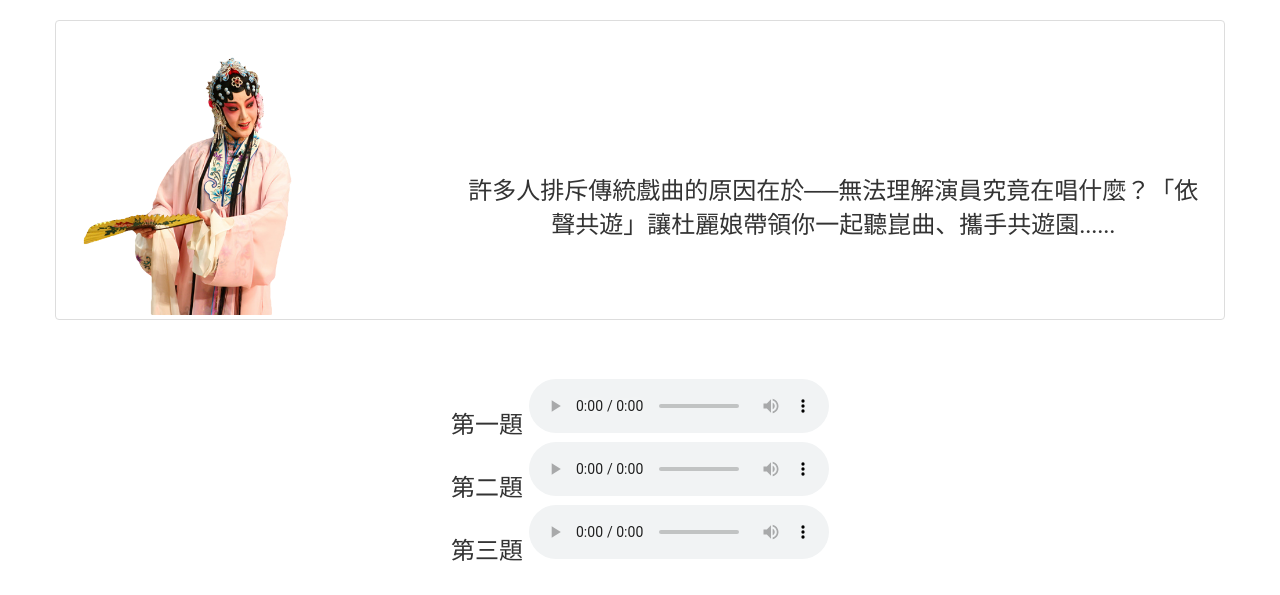
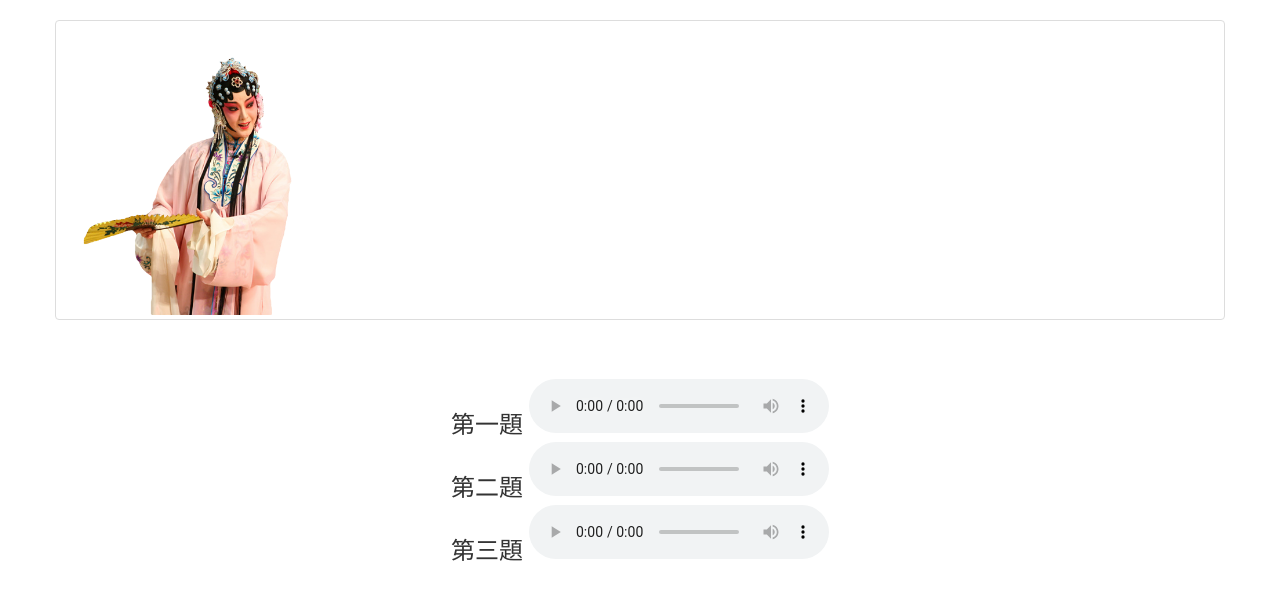
Before and after one commit to pluddie/ThePeonyPavilion, a plain HTML site: page gameindex.html in a window 1280 px wide. Shown: the part 74-669 px from the top of the page. Drawn offline with nearby package versions, Linux system fonts and the light colour scheme; a web font is replaced by a local one.

Commit message:
Update gameindex.html

```diff
--- a/gameindex.html
+++ b/gameindex.html
@@ -19,7 +19,7 @@
     <meta name="viewport" content="width=device-width">
     <link rel="stylesheet" href="gamestyle.css">
     <script src="gameapp.js"></script>
-    <title>遊園--依聲共遊</title>
+    <title>牡丹亭。互動遊戲</title>
 </head>
 
 <body>
@@ -108,18 +108,13 @@
         <div class="row">
             <div class="thumbnail">
 
-                <div class="col-md-4 col-sm-4 col-xs-4">
+                <div class="col-md-12 col-sm-12col-xs-12">
                     <img id="scene" src="img/1.png" alt="">
-                </div>
-
-                <div class="col-md-8 col-sm-8 col-xs-8">
-                    <p>許多人排斥傳統戲曲的原因在於──無法理解演員究竟在唱什麼？「依聲共遊」讓杜麗娘帶領你一起聽崑曲、攜手共遊園......</p>
                 </div>
 
             </div>
         </div>
     </div>
-
 
     <div id="content">
         <div class="row">
```
